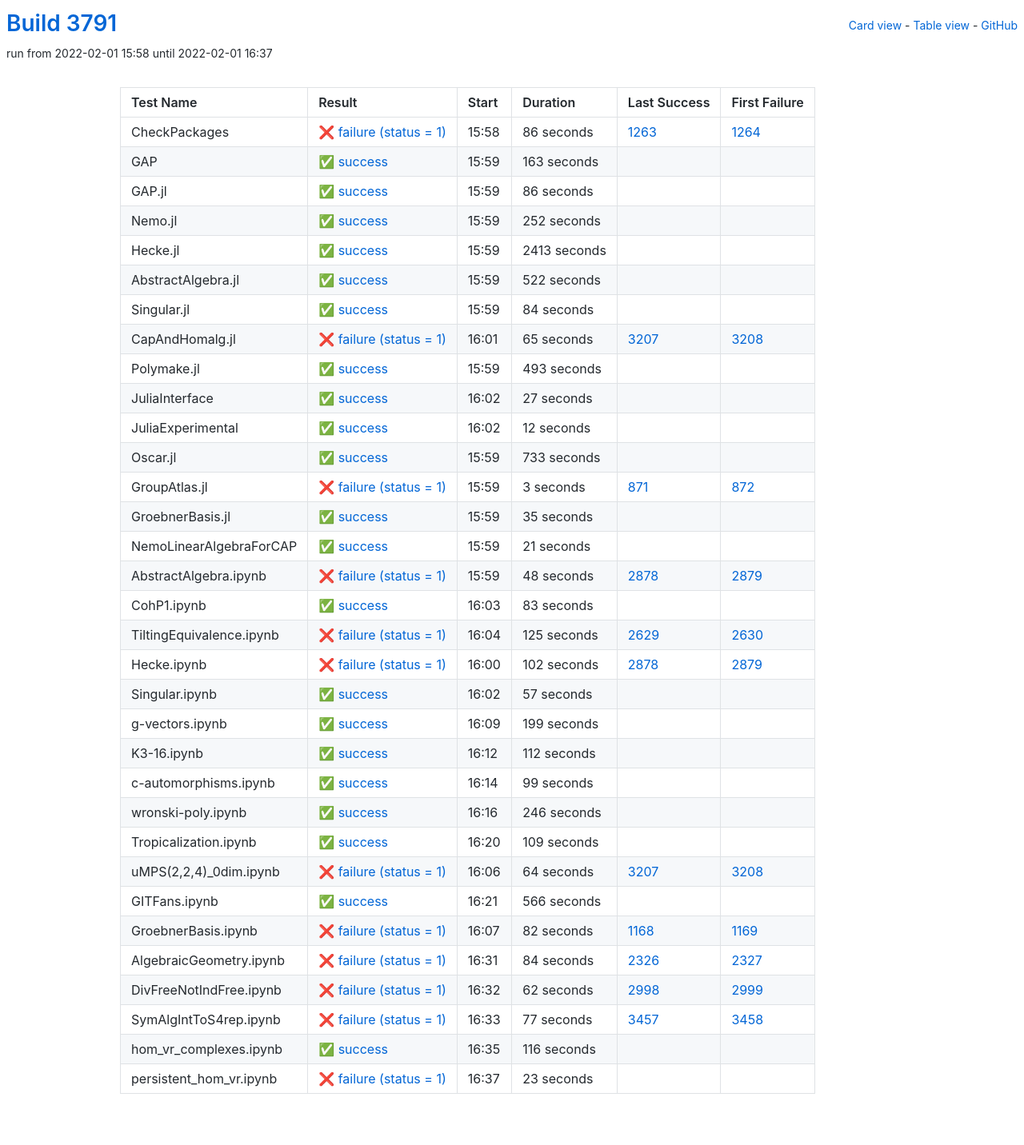
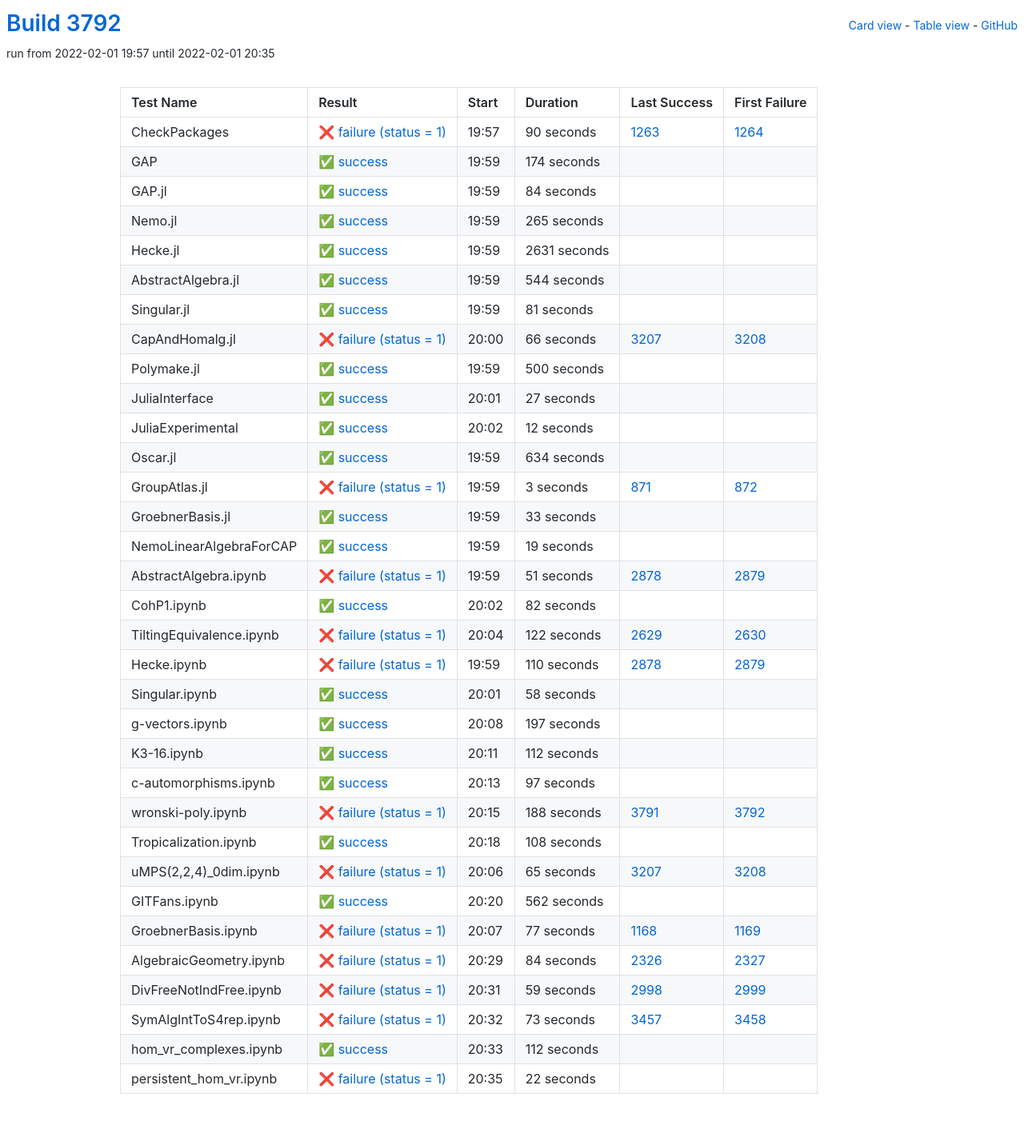
Before and after one commit to oscar-system/oscar-ci-status-stable, a Jekyll site: the page built from table.html, in a window 1280 px wide. Shown: the whole page at 80% size. Built offline with Jekyll 4.4.1, drawn with Linux system fonts in a browser that asks for light colours.

Commit message:
Build #3792

```diff
--- a/_data/ci.yml
+++ b/_data/ci.yml
@@ -1,6 +1,6 @@
 ---
-build: 3791
-build_url: https://oscarci.mathematik.uni-kl.de/job/oscar-stable/3791/
+build: 3792
+build_url: https://oscarci.mathematik.uni-kl.de/job/oscar-stable/3792/
 job: oscar-stable
 organization: oscar-system
 repo: oscar-ci-status-stable
@@ -8,80 +8,32 @@ repourl: https://github.com/oscar-system/oscar-ci-status-stable
 tests:
 - name: CheckPackages
   id: checkpackages
-  log: https://oscarci.mathematik.uni-kl.de/job/oscar-stable/3791/artifact/logs/build-3791/CheckPackages.log
-  start: 2022-02-01 15:58
+  log: https://oscarci.mathematik.uni-kl.de/job/oscar-stable/3792/artifact/logs/build-3792/CheckPackages.log
+  start: 2022-02-01 19:57
   success: false
   exitcode: 1
   status: failure
-  duration: 86
+  duration: 90
   last_success: 1263
   last_success_url: https://oscarci.mathematik.uni-kl.de/job/oscar-stable/1263/
   first_failure: 1264
   first_failure_url: https://oscarci.mathematik.uni-kl.de/job/oscar-stable/1264/
 - name: GAP
   id: gap
-  log: https://oscarci.mathematik.uni-kl.de/job/oscar-stable/3791/artifact/logs/build-3791/GAP.log
-  start: 2022-02-01 15:59
+  log: https://oscarci.mathematik.uni-kl.de/job/oscar-stable/3792/artifact/logs/build-3792/GAP.log
+  start: 2022-02-01 19:59
   success: true
   exitcode: 0
   status: success
-  duration: 163
+  duration: 174
   last_success: false
   last_success_url:
   first_failure: false
   first_failure_url:
 - name: GAP.jl
   id: gap-jl
-  log: https://oscarci.mathematik.uni-kl.de/job/oscar-stable/3791/artifact/logs/build-3791/GAP.jl.log
-  start: 2022-02-01 15:59
-  success: true
-  exitcode: 0
-  status: success
-  duration: 86
-  last_success: false
-  last_success_url:
-  first_failure: false
-  first_failure_url:
-- name: Nemo.jl
-  id: nemo-jl
-  log: https://oscarci.mathematik.uni-kl.de/job/oscar-stable/3791/artifact/logs/build-3791/Nemo.jl.log
-  start: 2022-02-01 15:59
-  success: true
-  exitcode: 0
-  status: success
-  duration: 252
-  last_success: false
-  last_success_url:
-  first_failure: false
-  first_failure_url:
-- name: Hecke.jl
-  id: hecke-jl
-  log: https://oscarci.mathematik.uni-kl.de/job/oscar-stable/3791/artifact/logs/build-3791/Hecke.jl.log
-  start: 2022-02-01 15:59
-  success: true
-  exitcode: 0
-  status: success
-  duration: 2413
-  last_success: false
-  last_success_url:
-  first_failure: false
-  first_failure_url:
-- name: AbstractAlgebra.jl
-  id: abstractalgebra-jl
-  log: https://oscarci.mathematik.uni-kl.de/job/oscar-stable/3791/artifact/logs/build-3791/AbstractAlgebra.jl.log
-  start: 2022-02-01 15:59
-  success: true
-  exitcode: 0
-  status: success
-  duration: 522
-  last_success: false
-  last_success_url:
-  first_failure: false
-  first_failure_url:
-- name: Singular.jl
-  id: singular-jl
-  log: https://oscarci.mathematik.uni-kl.de/job/oscar-stable/3791/artifact/logs/build-3791/Singular.jl.log
-  start: 2022-02-01 15:59
+  log: https://oscarci.mathematik.uni-kl.de/job/oscar-stable/3792/artifact/logs/build-3792/GAP.jl.log
+  start: 2022-02-01 19:59
   success: true
   exitcode: 0
   status: success
@@ -90,34 +42,82 @@ tests:
   last_success_url:
   first_failure: false
   first_failure_url:
+- name: Nemo.jl
+  id: nemo-jl
+  log: https://oscarci.mathematik.uni-kl.de/job/oscar-stable/3792/artifact/logs/build-3792/Nemo.jl.log
+  start: 2022-02-01 19:59
+  success: true
+  exitcode: 0
+  status: success
+  duration: 265
+  last_success: false
+  last_success_url:
+  first_failure: false
+  first_failure_url:
+- name: Hecke.jl
+  id: hecke-jl
+  log: https://oscarci.mathematik.uni-kl.de/job/oscar-stable/3792/artifact/logs/build-3792/Hecke.jl.log
+  start: 2022-02-01 19:59
+  success: true
+  exitcode: 0
+  status: success
+  duration: 2631
+  last_success: false
+  last_success_url:
+  first_failure: false
+  first_failure_url:
+- name: AbstractAlgebra.jl
+  id: abstractalgebra-jl
+  log: https://oscarci.mathematik.uni-kl.de/job/oscar-stable/3792/artifact/logs/build-3792/AbstractAlgebra.jl.log
+  start: 2022-02-01 19:59
+  success: true
+  exitcode: 0
+  status: success
+  duration: 544
+  last_success: false
+  last_success_url:
+  first_failure: false
+  first_failure_url:
+- name: Singular.jl
+  id: singular-jl
+  log: https://oscarci.mathematik.uni-kl.de/job/oscar-stable/3792/artifact/logs/build-3792/Singular.jl.log
+  start: 2022-02-01 19:59
+  success: true
+  exitcode: 0
+  status: success
+  duration: 81
+  last_success: false
+  last_success_url:
+  first_failure: false
+  first_failure_url:
 - name: CapAndHomalg.jl
   id: capandhomalg-jl
-  log: https://oscarci.mathematik.uni-kl.de/job/oscar-stable/3791/artifact/logs/build-3791/CapAndHomalg.jl.log
-  start: 2022-02-01 16:01
+  log: https://oscarci.mathematik.uni-kl.de/job/oscar-stable/3792/artifact/logs/build-3792/CapAndHomalg.jl.log
+  start: 2022-02-01 20:00
   success: false
   exitcode: 1
   status: failure
-  duration: 65
+  duration: 66
   last_success: 3207
   last_success_url: https://oscarci.mathematik.uni-kl.de/job/oscar-stable/3207/
   first_failure: 3208
   first_failure_url: https://oscarci.mathematik.uni-kl.de/job/oscar-stable/3208/
 - name: Polymake.jl
   id: polymake-jl
-  log: https://oscarci.mathematik.uni-kl.de/job/oscar-stable/3791/artifact/logs/build-3791/Polymake.jl.log
-  start: 2022-02-01 15:59
+  log: https://oscarci.mathematik.uni-kl.de/job/oscar-stable/3792/artifact/logs/build-3792/Polymake.jl.log
+  start: 2022-02-01 19:59
   success: true
   exitcode: 0
   status: success
-  duration: 493
+  duration: 500
   last_success: false
   last_success_url:
   first_failure: false
   first_failure_url:
 - name: JuliaInterface
   id: juliainterface
-  log: https://oscarci.mathematik.uni-kl.de/job/oscar-stable/3791/artifact/logs/build-3791/JuliaInterface.log
-  start: 2022-02-01 16:02
+  log: https://oscarci.mathematik.uni-kl.de/job/oscar-stable/3792/artifact/logs/build-3792/JuliaInterface.log
+  start: 2022-02-01 20:01
   success: true
   exitcode: 0
   status: success
@@ -128,8 +128,8 @@ tests:
   first_failure_url:
 - name: JuliaExperimental
   id: juliaexperimental
-  log: https://oscarci.mathematik.uni-kl.de/job/oscar-stable/3791/artifact/logs/build-3791/JuliaExperimental.log
-  start: 2022-02-01 16:02
+  log: https://oscarci.mathematik.uni-kl.de/job/oscar-stable/3792/artifact/logs/build-3792/JuliaExperimental.log
+  start: 2022-02-01 20:02
   success: true
   exitcode: 0
   status: success
@@ -140,20 +140,20 @@ tests:
   first_failure_url:
 - name: Oscar.jl
   id: oscar-jl
-  log: https://oscarci.mathematik.uni-kl.de/job/oscar-stable/3791/artifact/logs/build-3791/Oscar.jl.log
-  start: 2022-02-01 15:59
+  log: https://oscarci.mathematik.uni-kl.de/job/oscar-stable/3792/artifact/logs/build-3792/Oscar.jl.log
+  start: 2022-02-01 19:59
   success: true
   exitcode: 0
   status: success
-  duration: 733
+  duration: 634
   last_success: false
   last_success_url:
   first_failure: false
   first_failure_url:
 - name: GroupAtlas.jl
   id: groupatlas-jl
-  log: https://oscarci.mathematik.uni-kl.de/job/oscar-stable/3791/artifact/logs/build-3791/GroupAtlas.jl.log
-  start: 2022-02-01 15:59
+  log: https://oscarci.mathematik.uni-kl.de/job/oscar-stable/3792/artifact/logs/build-3792/GroupAtlas.jl.log
+  start: 2022-02-01 19:59
   success: false
   exitcode: 1
   status: failure
@@ -164,104 +164,104 @@ tests:
   first_failure_url: https://oscarci.mathematik.uni-kl.de/job/oscar-stable/872/
 - name: GroebnerBasis.jl
   id: groebnerbasis-jl
-  log: https://oscarci.mathematik.uni-kl.de/job/oscar-stable/3791/artifact/logs/build-3791/GroebnerBasis.jl.log
-  start: 2022-02-01 15:59
+  log: https://oscarci.mathematik.uni-kl.de/job/oscar-stable/3792/artifact/logs/build-3792/GroebnerBasis.jl.log
+  start: 2022-02-01 19:59
   success: true
   exitcode: 0
   status: success
-  duration: 35
+  duration: 33
   last_success: false
   last_success_url:
   first_failure: false
   first_failure_url:
 - name: NemoLinearAlgebraForCAP
   id: nemolinearalgebraforcap
-  log: https://oscarci.mathematik.uni-kl.de/job/oscar-stable/3791/artifact/logs/build-3791/NemoLinearAlgebraForCAP.log
-  start: 2022-02-01 15:59
+  log: https://oscarci.mathematik.uni-kl.de/job/oscar-stable/3792/artifact/logs/build-3792/NemoLinearAlgebraForCAP.log
+  start: 2022-02-01 19:59
   success: true
   exitcode: 0
   status: success
-  duration: 21
+  duration: 19
   last_success: false
   last_success_url:
   first_failure: false
   first_failure_url:
 - name: AbstractAlgebra.ipynb
   id: abstractalgebra-ipynb
-  log: https://oscarci.mathematik.uni-kl.de/job/oscar-stable/3791/artifact/logs/build-3791/AbstractAlgebra.ipynb.log
-  start: 2022-02-01 15:59
+  log: https://oscarci.mathematik.uni-kl.de/job/oscar-stable/3792/artifact/logs/build-3792/AbstractAlgebra.ipynb.log
+  start: 2022-02-01 19:59
   success: false
   exitcode: 1
   status: failure
-  duration: 48
+  duration: 51
   last_success: 2878
   last_success_url: https://oscarci.mathematik.uni-kl.de/job/oscar-stable/2878/
   first_failure: 2879
   first_failure_url: https://oscarci.mathematik.uni-kl.de/job/oscar-stable/2879/
 - name: CohP1.ipynb
   id: cohp1-ipynb
-  log: https://oscarci.mathematik.uni-kl.de/job/oscar-stable/3791/artifact/logs/build-3791/CohP1.ipynb.log
-  start: 2022-02-01 16:03
+  log: https://oscarci.mathematik.uni-kl.de/job/oscar-stable/3792/artifact/logs/build-3792/CohP1.ipynb.log
+  start: 2022-02-01 20:02
   success: true
   exitcode: 0
   status: success
-  duration: 83
+  duration: 82
   last_success: false
   last_success_url:
   first_failure: false
   first_failure_url:
 - name: TiltingEquivalence.ipynb
   id: tiltingequivalence-ipynb
-  log: https://oscarci.mathematik.uni-kl.de/job/oscar-stable/3791/artifact/logs/build-3791/TiltingEquivalence.ipynb.log
-  start: 2022-02-01 16:04
+  log: https://oscarci.mathematik.uni-kl.de/job/oscar-stable/3792/artifact/logs/build-3792/TiltingEquivalence.ipynb.log
+  start: 2022-02-01 20:04
   success: false
   exitcode: 1
   status: failure
-  duration: 125
+  duration: 122
   last_success: 2629
   last_success_url: https://oscarci.mathematik.uni-kl.de/job/oscar-stable/2629/
   first_failure: 2630
   first_failure_url: https://oscarci.mathematik.uni-kl.de/job/oscar-stable/2630/
 - name: Hecke.ipynb
   id: hecke-ipynb
-  log: https://oscarci.mathematik.uni-kl.de/job/oscar-stable/3791/artifact/logs/build-3791/Hecke.ipynb.log
-  start: 2022-02-01 16:00
+  log: https://oscarci.mathematik.uni-kl.de/job/oscar-stable/3792/artifact/logs/build-3792/Hecke.ipynb.log
+  start: 2022-02-01 19:59
   success: false
   exitcode: 1
   status: failure
-  duration: 102
+  duration: 110
   last_success: 2878
   last_success_url: https://oscarci.mathematik.uni-kl.de/job/oscar-stable/2878/
   first_failure: 2879
   first_failure_url: https://oscarci.mathematik.uni-kl.de/job/oscar-stable/2879/
 - name: Singular.ipynb
   id: singular-ipynb
-  log: https://oscarci.mathematik.uni-kl.de/job/oscar-stable/3791/artifact/logs/build-3791/Singular.ipynb.log
-  start: 2022-02-01 16:02
+  log: https://oscarci.mathematik.uni-kl.de/job/oscar-stable/3792/artifact/logs/build-3792/Singular.ipynb.log
+  start: 2022-02-01 20:01
   success: true
   exitcode: 0
   status: success
-  duration: 57
+  duration: 58
   last_success: false
   last_success_url:
   first_failure: false
   first_failure_url:
 - name: g-vectors.ipynb
   id: g-vectors-ipynb
-  log: https://oscarci.mathematik.uni-kl.de/job/oscar-stable/3791/artifact/logs/build-3791/g-vectors.ipynb.log
-  start: 2022-02-01 16:09
+  log: https://oscarci.mathematik.uni-kl.de/job/oscar-stable/3792/artifact/logs/build-3792/g-vectors.ipynb.log
+  start: 2022-02-01 20:08
   success: true
   exitcode: 0
   status: success
-  duration: 199
+  duration: 197
   last_success: false
   last_success_url:
   first_failure: false
   first_failure_url:
 - name: K3-16.ipynb
   id: k3-16-ipynb
-  log: https://oscarci.mathematik.uni-kl.de/job/oscar-stable/3791/artifact/logs/build-3791/K3-16.ipynb.log
-  start: 2022-02-01 16:12
+  log: https://oscarci.mathematik.uni-kl.de/job/oscar-stable/3792/artifact/logs/build-3792/K3-16.ipynb.log
+  start: 2022-02-01 20:11
   success: true
   exitcode: 0
   status: success
@@ -272,80 +272,80 @@ tests:
   first_failure_url:
 - name: c-automorphisms.ipynb
   id: c-automorphisms-ipynb
-  log: https://oscarci.mathematik.uni-kl.de/job/oscar-stable/3791/artifact/logs/build-3791/c-automorphisms.ipynb.log
-  start: 2022-02-01 16:14
+  log: https://oscarci.mathematik.uni-kl.de/job/oscar-stable/3792/artifact/logs/build-3792/c-automorphisms.ipynb.log
+  start: 2022-02-01 20:13
   success: true
   exitcode: 0
   status: success
-  duration: 99
+  duration: 97
   last_success: false
   last_success_url:
   first_failure: false
   first_failure_url:
 - name: wronski-poly.ipynb
   id: wronski-poly-ipynb
-  log: https://oscarci.mathematik.uni-kl.de/job/oscar-stable/3791/artifact/logs/build-3791/wronski-poly.ipynb.log
-  start: 2022-02-01 16:16
+  log: https://oscarci.mathematik.uni-kl.de/job/oscar-stable/3792/artifact/logs/build-3792/wronski-poly.ipynb.log
+  start: 2022-02-01 20:15
+  success: false
+  exitcode: 1
+  status: failure
+  duration: 188
+  last_success: 3791
+  last_success_url: https://oscarci.mathematik.uni-kl.de/job/oscar-stable/3791/
+  first_failure: 3792
+  first_failure_url: https://oscarci.mathematik.uni-kl.de/job/oscar-stable/3792/
+- name: Tropicalization.ipynb
+  id: tropicalization-ipynb
+  log: https://oscarci.mathematik.uni-kl.de/job/oscar-stable/3792/artifact/logs/build-3792/Tropicalization.ipynb.log
+  start: 2022-02-01 20:18
   success: true
   exitcode: 0
   status: success
-  duration: 246
-  last_success: false
-  last_success_url:
-  first_failure: false
-  first_failure_url:
-- name: Tropicalization.ipynb
-  id: tropicalization-ipynb
-  log: https://oscarci.mathematik.uni-kl.de/job/oscar-stable/3791/artifact/logs/build-3791/Tropicalization.ipynb.log
-  start: 2022-02-01 16:20
-  success: true
-  exitcode: 0
-  status: success
-  duration: 109
+  duration: 108
   last_success: false
   last_success_url:
   first_failure: false
   first_failure_url:
 - name: uMPS(2,2,4)_0dim.ipynb
   id: umps-2-2-4-0dim-ipynb
-  log: https://oscarci.mathematik.uni-kl.de/job/oscar-stable/3791/artifact/logs/build-3791/uMPS-2-2-4-_0dim.ipynb.log
-  start: 2022-02-01 16:06
+  log: https://oscarci.mathematik.uni-kl.de/job/oscar-stable/3792/artifact/logs/build-3792/uMPS-2-2-4-_0dim.ipynb.log
+  start: 2022-02-01 20:06
   success: false
   exitcode: 1
   status: failure
-  duration: 64
+  duration: 65
   last_success: 3207
   last_success_url: https://oscarci.mathematik.uni-kl.de/job/oscar-stable/3207/
   first_failure: 3208
   first_failure_url: https://oscarci.mathematik.uni-kl.de/job/oscar-stable/3208/
 - name: GITFans.ipynb
   id: gitfans-ipynb
-  log: https://oscarci.mathematik.uni-kl.de/job/oscar-stable/3791/artifact/logs/build-3791/GITFans.ipynb.log
-  start: 2022-02-01 16:21
+  log: https://oscarci.mathematik.uni-kl.de/job/oscar-stable/3792/artifact/logs/build-3792/GITFans.ipynb.log
+  start: 2022-02-01 20:20
   success: true
   exitcode: 0
   status: success
-  duration: 566
+  duration: 562
   last_success: false
   last_success_url:
   first_failure: false
   first_failure_url:
 - name: GroebnerBasis.ipynb
   id: groebnerbasis-ipynb
-  log: https://oscarci.mathematik.uni-kl.de/job/oscar-stable/3791/artifact/logs/build-3791/GroebnerBasis.ipynb.log
-  start: 2022-02-01 16:07
+  log: https://oscarci.mathematik.uni-kl.de/job/oscar-stable/3792/artifact/logs/build-3792/GroebnerBasis.ipynb.log
+  start: 2022-02-01 20:07
   success: false
   exitcode: 1
   status: failure
-  duration: 82
+  duration: 77
   last_success: 1168
   last_success_url: https://oscarci.mathematik.uni-kl.de/job/oscar-stable/1168/
   first_failure: 1169
   first_failure_url: https://oscarci.mathematik.uni-kl.de/job/oscar-stable/1169/
 - name: AlgebraicGeometry.ipynb
   id: algebraicgeometry-ipynb
-  log: https://oscarci.mathematik.uni-kl.de/job/oscar-stable/3791/artifact/logs/build-3791/AlgebraicGeometry.ipynb.log
-  start: 2022-02-01 16:31
+  log: https://oscarci.mathematik.uni-kl.de/job/oscar-stable/3792/artifact/logs/build-3792/AlgebraicGeometry.ipynb.log
+  start: 2022-02-01 20:29
   success: false
   exitcode: 1
   status: failure
@@ -356,48 +356,48 @@ tests:
   first_failure_url: https://oscarci.mathematik.uni-kl.de/job/oscar-stable/2327/
 - name: DivFreeNotIndFree.ipynb
   id: divfreenotindfree-ipynb
-  log: https://oscarci.mathematik.uni-kl.de/job/oscar-stable/3791/artifact/logs/build-3791/DivFreeNotIndFree.ipynb.log
-  start: 2022-02-01 16:32
+  log: https://oscarci.mathematik.uni-kl.de/job/oscar-stable/3792/artifact/logs/build-3792/DivFreeNotIndFree.ipynb.log
+  start: 2022-02-01 20:31
   success: false
   exitcode: 1
   status: failure
-  duration: 62
+  duration: 59
   last_success: 2998
   last_success_url: https://oscarci.mathematik.uni-kl.de/job/oscar-stable/2998/
   first_failure: 2999
   first_failure_url: https://oscarci.mathematik.uni-kl.de/job/oscar-stable/2999/
 - name: SymAlgIntToS4rep.ipynb
   id: symalginttos4rep-ipynb
-  log: https://oscarci.mathematik.uni-kl.de/job/oscar-stable/3791/artifact/logs/build-3791/SymAlgIntToS4rep.ipynb.log
-  start: 2022-02-01 16:33
+  log: https://oscarci.mathematik.uni-kl.de/job/oscar-stable/3792/artifact/logs/build-3792/SymAlgIntToS4rep.ipynb.log
+  start: 2022-02-01 20:32
   success: false
   exitcode: 1
   status: failure
-  duration: 77
+  duration: 73
   last_success: 3457
   last_success_url: https://oscarci.mathematik.uni-kl.de/job/oscar-stable/3457/
   first_failure: 3458
   first_failure_url: https://oscarci.mathematik.uni-kl.de/job/oscar-stable/3458/
 - name: hom_vr_complexes.ipynb
   id: hom-vr-complexes-ipynb
-  log: https://oscarci.mathematik.uni-kl.de/job/oscar-stable/3791/artifact/logs/build-3791/hom_vr_complexes.ipynb.log
-  start: 2022-02-01 16:35
+  log: https://oscarci.mathematik.uni-kl.de/job/oscar-stable/3792/artifact/logs/build-3792/hom_vr_complexes.ipynb.log
+  start: 2022-02-01 20:33
   success: true
   exitcode: 0
   status: success
-  duration: 116
+  duration: 112
   last_success: false
   last_success_url:
   first_failure: false
   first_failure_url:
 - name: persistent_hom_vr.ipynb
   id: persistent-hom-vr-ipynb
-  log: https://oscarci.mathematik.uni-kl.de/job/oscar-stable/3791/artifact/logs/build-3791/persistent_hom_vr.ipynb.log
-  start: 2022-02-01 16:37
+  log: https://oscarci.mathematik.uni-kl.de/job/oscar-stable/3792/artifact/logs/build-3792/persistent_hom_vr.ipynb.log
+  start: 2022-02-01 20:35
   success: false
   exitcode: 1
   status: failure
-  duration: 23
+  duration: 22
   last_success: false
   last_success_url:
   first_failure: false
```
Also changed, not shown: README.md.
